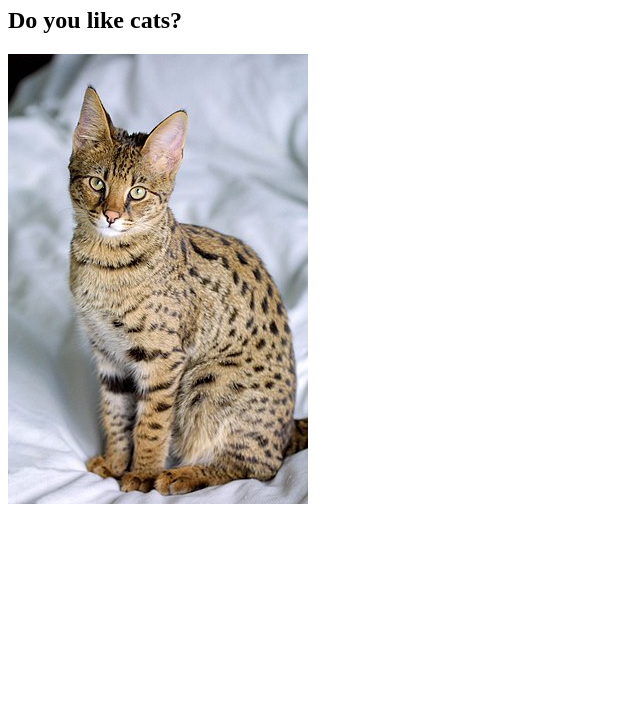
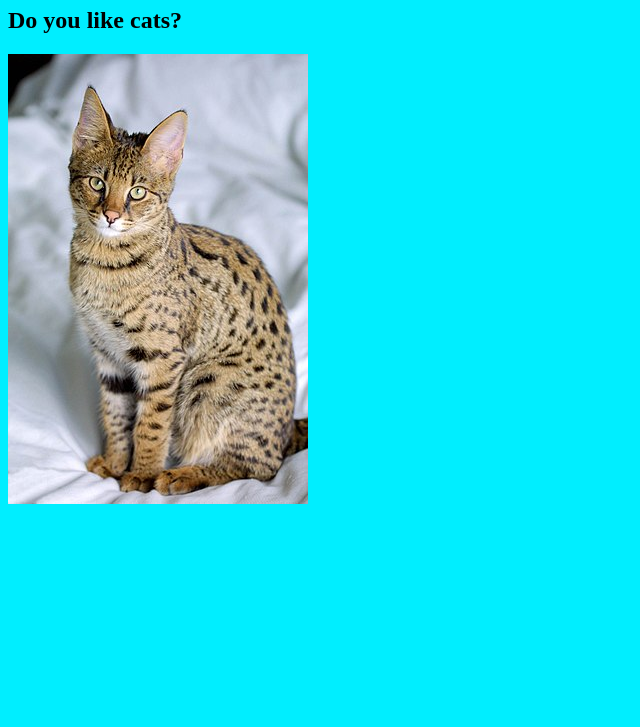
Before and after one commit to Vavi288/Simba, a website: page public/index.html in a window 1280 px wide. Shown: the part 73-800 px from the top of the page, without its empty margins (0-640 px from the left). Drawn offline with Linux system fonts and the light colour scheme.

Commit message:
Hintergrund Farbe zu Blau

```diff
--- a/public/index.html
+++ b/public/index.html
@@ -5,6 +5,7 @@
     <meta name="viewport" contenet="UTF-8">
     <meta http-equiv="Xt="width=device-width, initial-scale=1.0">
     <title>Simba</title>
+    <link rel="stylesheet" href="styles.css">
 </head>
 <body>
     <h1>Cat</h1>
--- /dev/null
+++ b/public/styles.css
@@ -0,0 +1,4 @@
+body {
+    background-color: #00eeff;
+    font-family: 'Calibri Light';
+}
```
